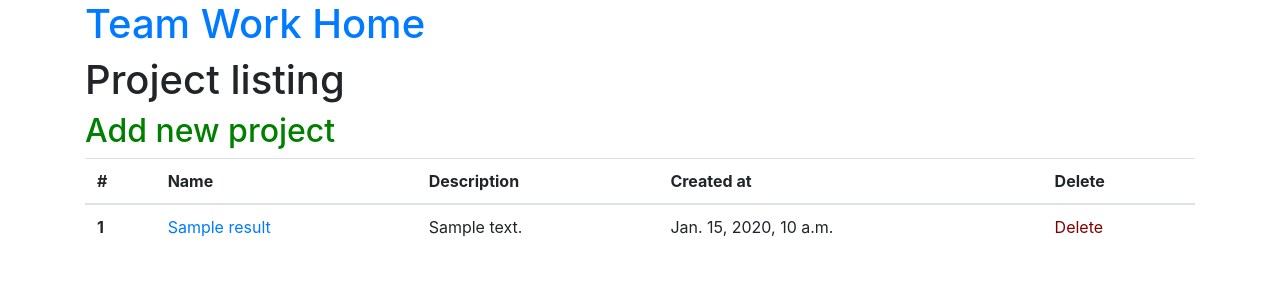
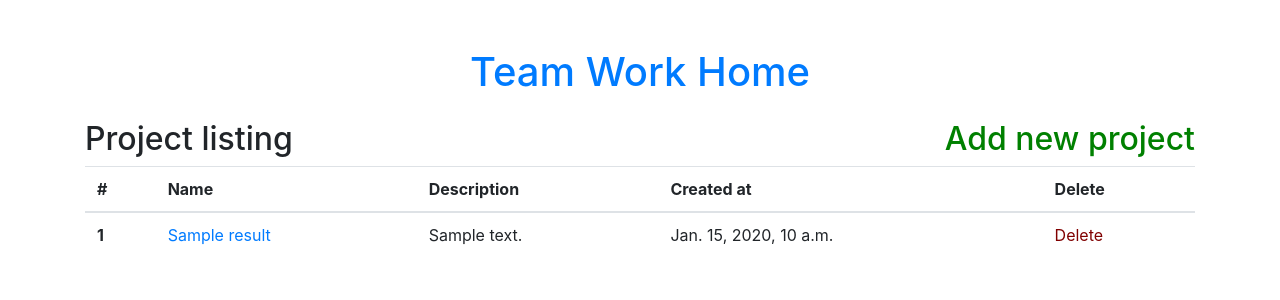
Before and after one commit to ShahrukhAfzal/teamwork_frontend, a Django app: page / in a window 1280 px wide. Shown: the top 300 px of the page. Run offline with Django 3.2, Linux system fonts and the light colour scheme; tables that the repository leaves empty hold one stand-in row (values such as "Sample post"); a database or web service that is not in the repository returns one stand-in record (values such as "Sample title"); data that the repository does not hold is empty; some libraries are stand-ins or nearby versions.

```diff
--- a/projects/urls.py
+++ b/projects/urls.py
@@ -7,4 +7,5 @@ urlpatterns = [
     path('project/create', views.CreateProject, name='create-project'),
     path('project/delete/<int:id>/', views.DeleteProject, name='delete-project'),
     path('project/edit/<int:id>/', views.EditProject, name='edit-project'),
+    path('project/<int:id>/', views.DetailProject, name='detail-project'),
 ]
--- a/projects/views.py
+++ b/projects/views.py
@@ -62,3 +62,10 @@ def EditProject(request, id):
             }
         r = requests.put(ROOT_API_URL + f'project-app/projects/{id}/', data=updated_data)
         return redirect('list-project')
+
+
+def DetailProject(request, id):
+    if request.method == 'GET':
+        r = requests.get(ROOT_API_URL + f'project-app/projects/{id}')
+        project_data = r.json()
+        return render(request, 'projects/detail.html', context=project_data)
--- a/templates/base.html
+++ b/templates/base.html
@@ -15,7 +15,7 @@
     <body>
         <div class="page-header">
             <div class="container">
-                <h1><a href="/">Team Work Home</a></h1>
+                <h1 class="text-center pt-5 pb-3"><a href="/">Team Work Home</a></h1>
             </div>
         </div>
         <div class="container">
--- a/templates/projects/list.html
+++ b/templates/projects/list.html
@@ -2,10 +2,13 @@
 {% extends 'base.html' %}
 
 {% block content %}
-    <span>
-    <h1>Project listing</h1>
-    <h2><a href="{% url 'create-project' %}" style="color: green"> Add new project</a></h2>
-    </span>
+    <div class="row">
+        <div class="col-sm-6 h2">Project listing</div>
+
+        <div class="col-sm-6">
+            <p class="text-right h2"><a href="{% url 'create-project' %}" style="color: green"> Add new project</a></p>
+        </div>
+    </div>
     <table class="table table-hover">
         <thead>
             <tr>
@@ -21,7 +24,7 @@
             {% for each in projects %}
                 <tr>
                     <th scope="row">{{ forloop.counter }}</th>
-                    <td><a href="{% url 'edit-project' each.id %}"> {{ each.name }} </a></td>
+                    <td><a href="{% url 'detail-project' each.id %}"> {{ each.name }} </a></td>
                     <td>{{ each.description|slice:":50" }}</td>
                     <td>{{ each.created_at }}</td>
                     <td><a href="{% url 'delete-project' each.id %}"  style="color: maroon">Delete</a></td>
```
Also changed, not shown: templates/projects/detail.html (added, +14 -0 lines).
